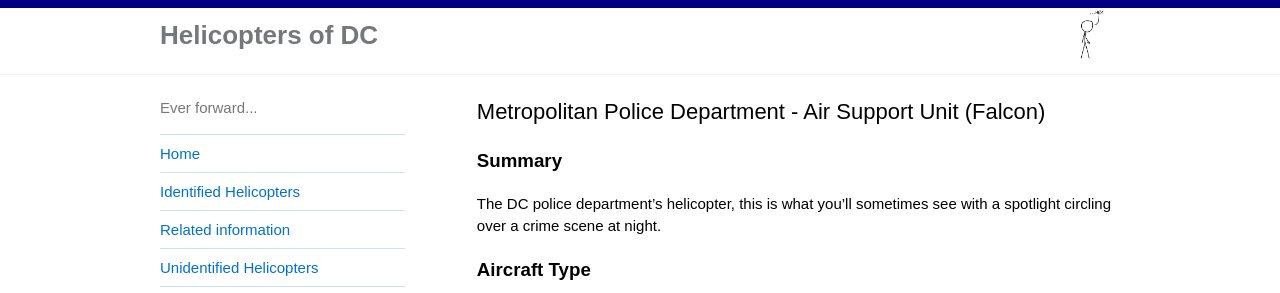
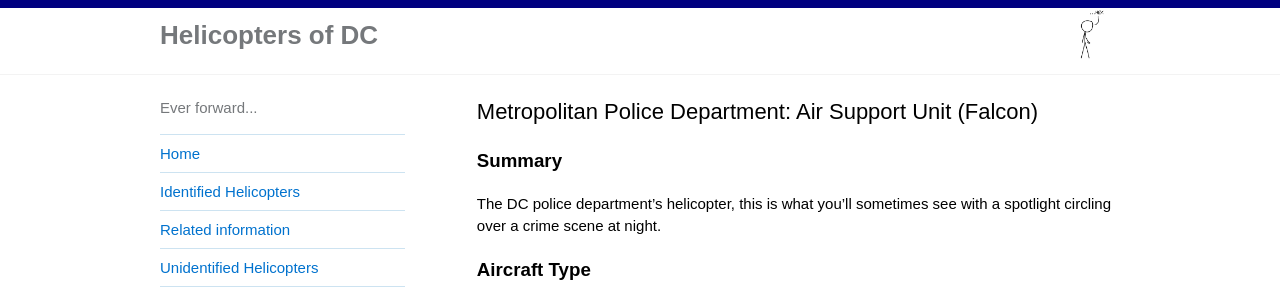
Before and after one commit to gbinal/dc-helicopters, a Jekyll site: the page built from _helicopters/metropolitan-police-department-air-support-unit-falcon.md, in a window 1280 px wide. Shown: the top 293 px of the page. Built offline with Jekyll 4.4.1, drawn with Linux system fonts in a browser that asks for light colours.

```diff
--- a/_helicopters/metropolitan-police-department-air-support-unit-falcon.md
+++ b/_helicopters/metropolitan-police-department-air-support-unit-falcon.md
@@ -1,5 +1,5 @@
 ---
-title: 'Metropolitan Police Department - Air Support Unit (Falcon)'
+title: 'Metropolitan Police Department: Air Support Unit (Falcon)'
 image: /pictures/MPD-helicopter.jpg
 ---
 
```
